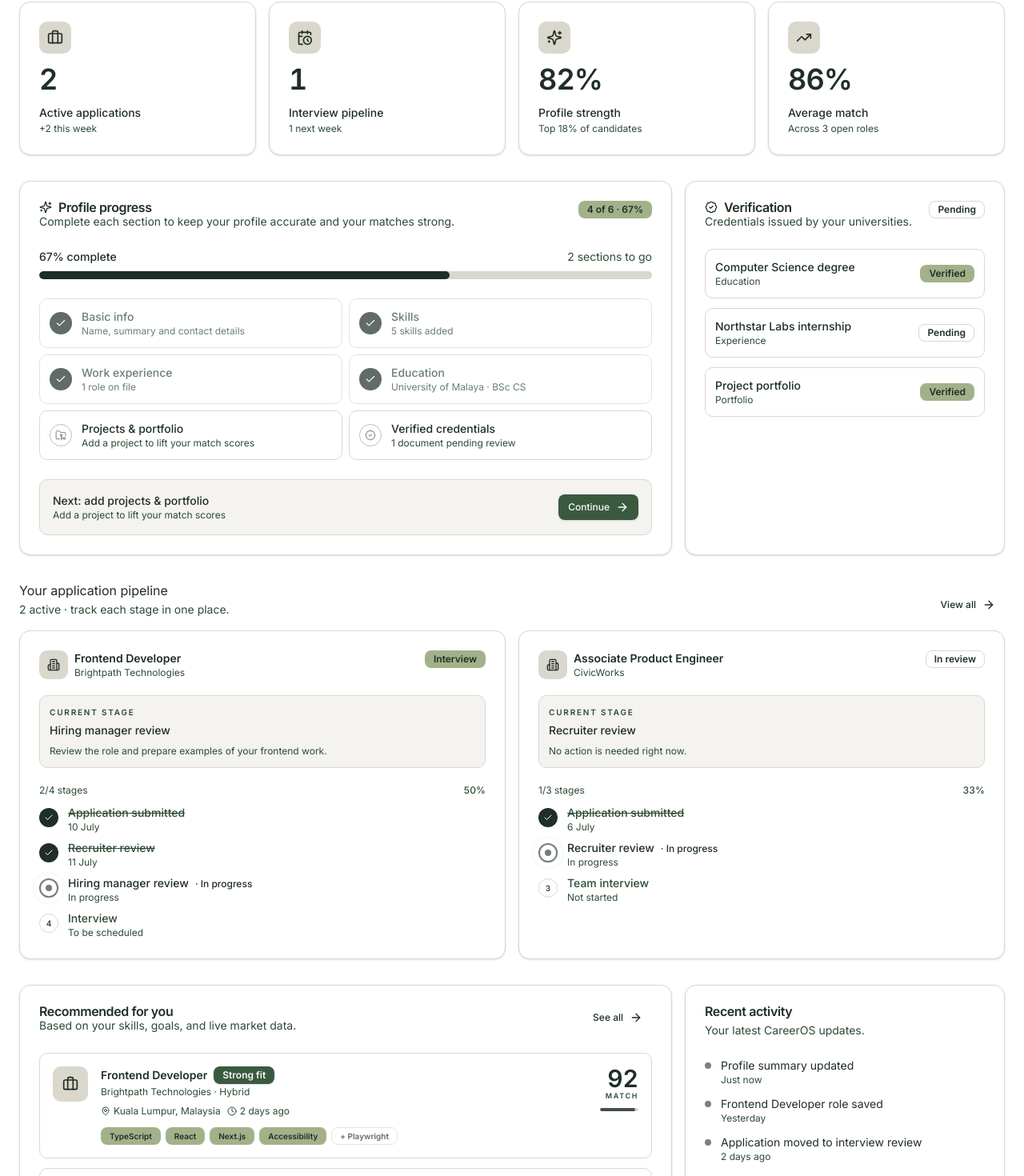
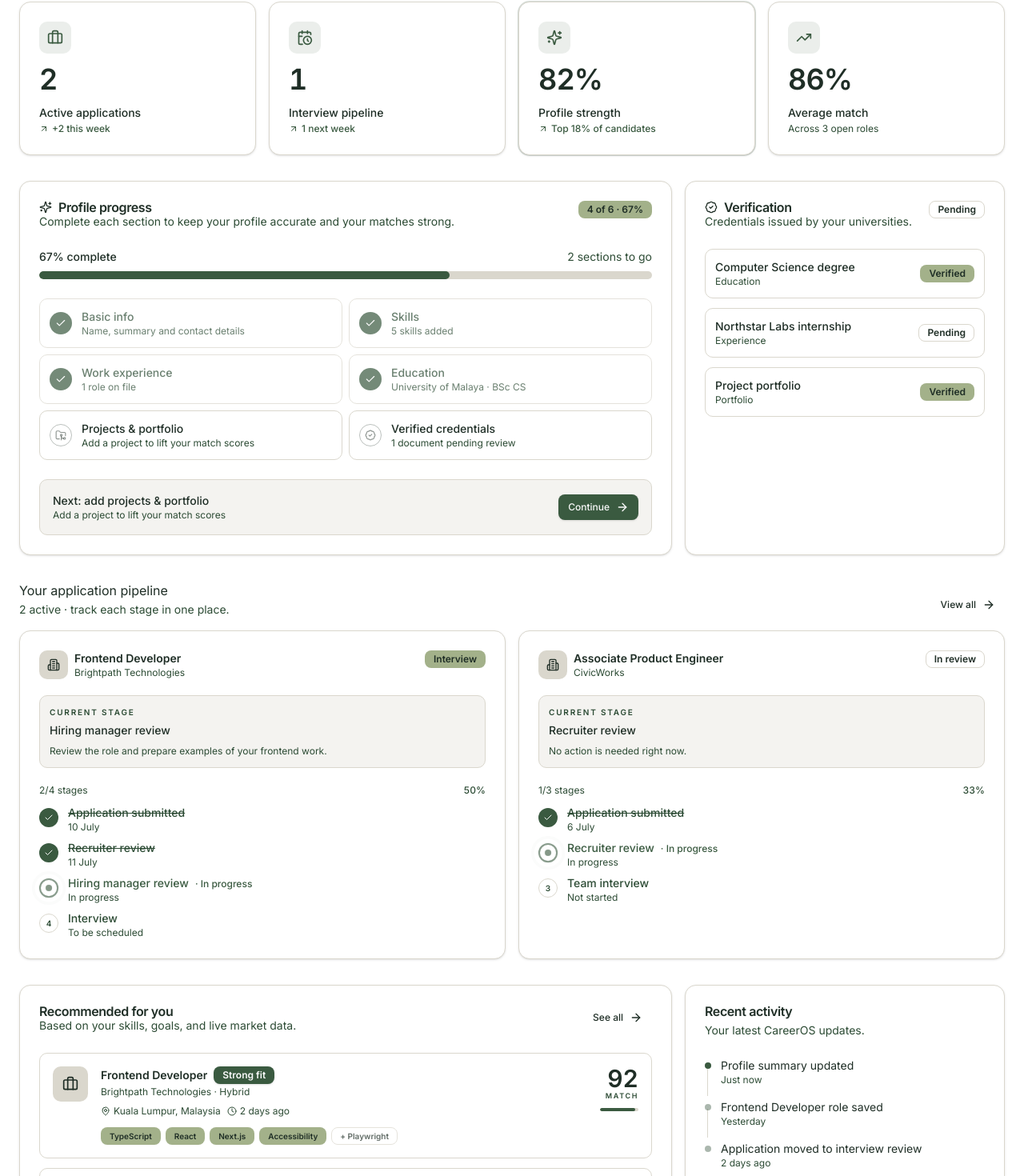
Before and after one commit to davidlaw373-glitch/talentbank-tech-hackathon-2cm, a Next.js app: page /candidate/dashboard in a window 1280 px wide. Shown: the part 221-1691 px from the top of the page at 80% size. Built offline with nearby package versions, Linux system fonts and the light colour scheme.

Commit message:
refactor: improve candidate's dashboard ux

```diff
--- a/src/components/features/candidate/dashboard-overview.tsx
+++ b/src/components/features/candidate/dashboard-overview.tsx
@@ -5,13 +5,12 @@ import {
   BadgeCheck,
   Sparkles,
   ArrowRight,
+  ArrowUpRight,
   Check,
-  Circle,
   MapPin,
   Building2,
   Clock,
   TrendingUp,
-  User,
   GraduationCap,
   FolderGit2,
   FileText,
@@ -90,12 +89,14 @@ const STATS = [
     value: applications.length,
     icon: Briefcase,
     delta: "+2 this week",
+    tone: "positive" as const,
   },
   {
     label: "Interview pipeline",
     value: applications.filter((a) => a.status === "Interview").length,
     icon: CalendarClock,
     delta: "1 next week",
+    tone: "positive" as const,
   },
   {
     label: "Profile strength",
@@ -103,6 +104,8 @@ const STATS = [
     icon: Sparkles,
     suffix: "%",
     delta: "Top 18% of candidates",
+    tone: "positive" as const,
+    hero: true,
   },
   {
     label: "Average match",
@@ -112,6 +115,7 @@ const STATS = [
     icon: TrendingUp,
     suffix: "%",
     delta: "Across 3 open roles",
+    tone: "neutral" as const,
   },
 ];
 
@@ -164,10 +168,17 @@ export function DashboardOverview() {
       >
         {STATS.map((s) => {
           const Icon = s.icon;
+          const isPositive = s.tone === "positive";
           return (
-            <Card key={s.label} className="lift-on-hover">
+            <Card
+              key={s.label}
+              className={cn(
+                "lift-on-hover",
+                s.hero && "ring-1 ring-primary/20"
+              )}
+            >
               <CardContent className="space-y-3 p-5 sm:p-6">
-                <div className="flex h-10 w-10 items-center justify-center rounded-lg bg-muted">
+                <div className="flex h-10 w-10 items-center justify-center rounded-lg bg-primary/10 text-primary">
                   <Icon className="h-5 w-5" aria-hidden />
                 </div>
                 <div className="text-3xl font-semibold tracking-tight tabular-nums sm:text-4xl">
@@ -176,7 +187,17 @@ export function DashboardOverview() {
                 </div>
                 <div>
                   <p className="text-sm font-medium">{s.label}</p>
-                  <p className="mt-0.5 text-xs text-muted-foreground">
+                  <p
+                    className={cn(
+                      "mt-0.5 flex items-center gap-1 text-xs",
+                      isPositive
+                        ? "font-medium text-primary"
+                        : "text-muted-foreground"
+                    )}
+                  >
+                    {isPositive && (
+                      <ArrowUpRight className="h-3 w-3" aria-hidden />
+                    )}
                     {s.delta}
                   </p>
                 </div>
@@ -223,7 +244,7 @@ export function DashboardOverview() {
               </div>
               <div className="h-2.5 overflow-hidden rounded-full bg-muted">
                 <div
-                  className="h-full rounded-full bg-foreground animate-progress"
+                  className="h-full rounded-full bg-primary animate-progress"
                   style={{
                     width: `${Math.round((done / total) * 100)}%`,
                   }}
@@ -247,7 +268,7 @@ export function DashboardOverview() {
                       className={cn(
                         "flex h-7 w-7 shrink-0 items-center justify-center rounded-full",
                         item.done
-                          ? "bg-foreground text-background"
+                          ? "bg-primary text-primary-foreground"
                           : "border border-foreground/30 text-foreground/50"
                       )}
                       aria-hidden
@@ -441,7 +462,7 @@ export function DashboardOverview() {
                             <span className="relative mt-0.5 flex h-6 w-6 shrink-0 items-center justify-center">
                               {isCurrent && (
                                 <span
-                                  className="absolute inset-0 rounded-full border-2 border-foreground animate-pulse-ring-soft"
+                                  className="absolute inset-0 rounded-full border-2 border-primary animate-pulse-ring-soft"
                                   aria-hidden
                                 />
                               )}
@@ -449,9 +470,9 @@ export function DashboardOverview() {
                                 className={cn(
                                   "relative flex h-6 w-6 items-center justify-center rounded-full text-[10px] font-semibold",
                                   step.complete &&
-                                    "bg-foreground text-background",
+                                    "bg-primary text-primary-foreground",
                                   isCurrent &&
-                                    "border-2 border-foreground bg-background text-foreground animate-pulse-soft",
+                                    "border-2 border-primary bg-background text-primary animate-pulse-soft",
                                   !step.complete &&
                                     !isCurrent &&
                                     "border border-border bg-background text-muted-foreground"
@@ -467,7 +488,7 @@ export function DashboardOverview() {
                                 {step.complete ? (
                                   <Check className="h-3 w-3" />
                                 ) : isCurrent ? (
-                                  <span className="inline-block h-2 w-2 rounded-full bg-foreground" />
+                                  <span className="inline-block h-2 w-2 rounded-full bg-primary" />
                                 ) : (
                                   i + 1
                                 )}
@@ -478,7 +499,7 @@ export function DashboardOverview() {
                                 className={cn(
                                   "text-sm font-medium",
                                   step.complete && "text-muted-foreground line-through",
-                                  isCurrent && "text-foreground",
+                                  isCurrent && "text-primary",
                                   !step.complete &&
                                     !isCurrent &&
                                     "text-muted-foreground"
@@ -486,7 +507,7 @@ export function DashboardOverview() {
                               >
                                 {step.label}
                                 {isCurrent && (
-                                  <span className="ml-2 text-xs font-medium text-foreground">
+                                  <span className="ml-2 text-xs font-medium text-primary">
                                     · In progress
                                   </span>
                                 )}
@@ -612,7 +633,7 @@ export function DashboardOverview() {
                         className="mt-2 h-1 w-12 overflow-hidden rounded-full bg-muted"
                       >
                         <div
-                          className="h-full rounded-full bg-foreground/80"
+                          className="h-full rounded-full bg-primary"
                           style={{ width: `${job.matchScore}%` }}
                         />
                       </div>
@@ -633,15 +654,28 @@ export function DashboardOverview() {
             <CardDescription>Your latest CareerOS updates.</CardDescription>
           </CardHeader>
           <CardContent className="space-y-3">
-            <ol className="space-y-3">
-              {recentActivity.map((activity) => (
+            <ol className="relative space-y-4">
+              {recentActivity.map((activity, i) => {
+                const isLatest = i === 0;
+                const isLast = i === recentActivity.length - 1;
+                return (
                   <li
                     key={activity.message}
                     className="relative flex items-start gap-3"
                   >
+                    {/* Connector line */}
+                    {!isLast && (
                       <span
                         aria-hidden
-                    className="mt-1.5 flex h-2 w-2 shrink-0 rounded-full bg-foreground/60"
+                        className="absolute left-[3px] top-3 h-full w-px bg-border"
+                      />
+                    )}
+                    <span
+                      aria-hidden
+                      className={cn(
+                        "relative z-10 mt-1.5 flex h-2 w-2 shrink-0 rounded-full",
+                        isLatest ? "bg-primary" : "bg-muted-foreground/40"
+                      )}
                     />
                     <div>
                       <p className="text-sm">{activity.message}</p>
@@ -650,7 +684,8 @@ export function DashboardOverview() {
                       </p>
                     </div>
                   </li>
-              ))}
+                );
+              })}
             </ol>
           </CardContent>
         </Card>
--- /dev/null
+++ b/src/components/ui/skeleton.tsx
@@ -0,0 +1,15 @@
+import { cn } from "@/lib/utils";
+
+function Skeleton({
+  className,
+  ...props
+}: React.HTMLAttributes<HTMLDivElement>) {
+  return (
+    <div
+      className={cn("animate-pulse rounded-md bg-muted", className)}
+      {...props}
+    />
+  );
+}
+
+export { Skeleton };
```
Also changed, not shown: src/app/candidate/dashboard/loading.tsx (added, +118 -0 lines). Lines whose indentation alone changed are shown as unchanged.
